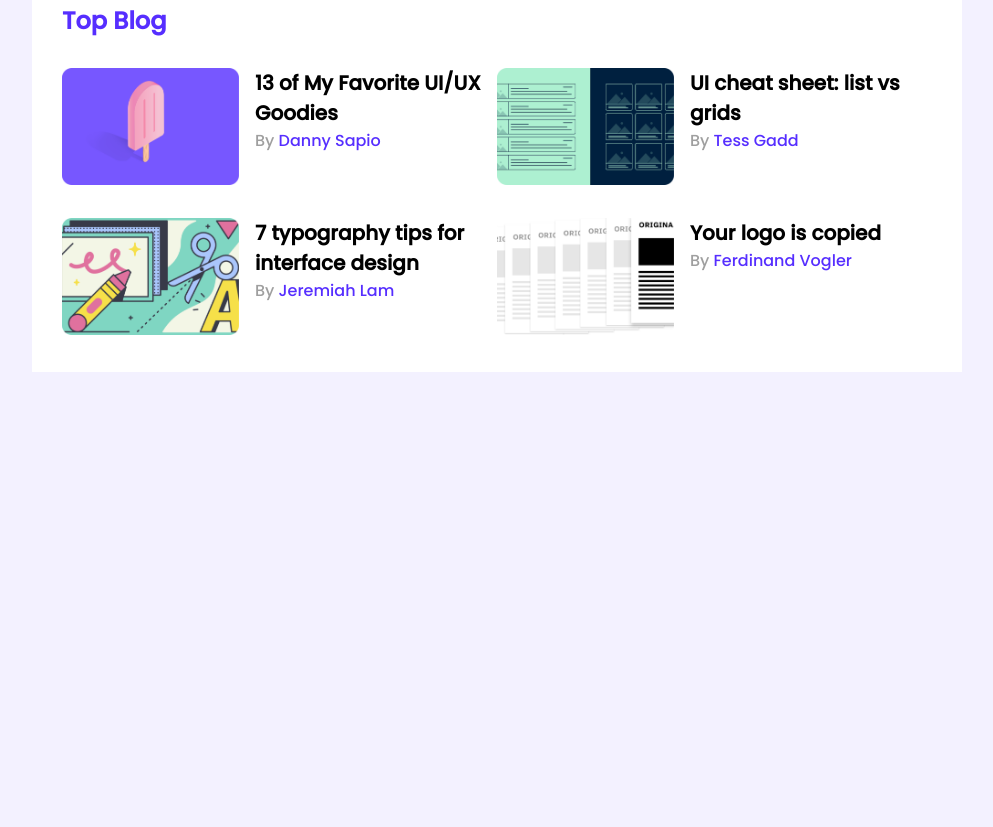
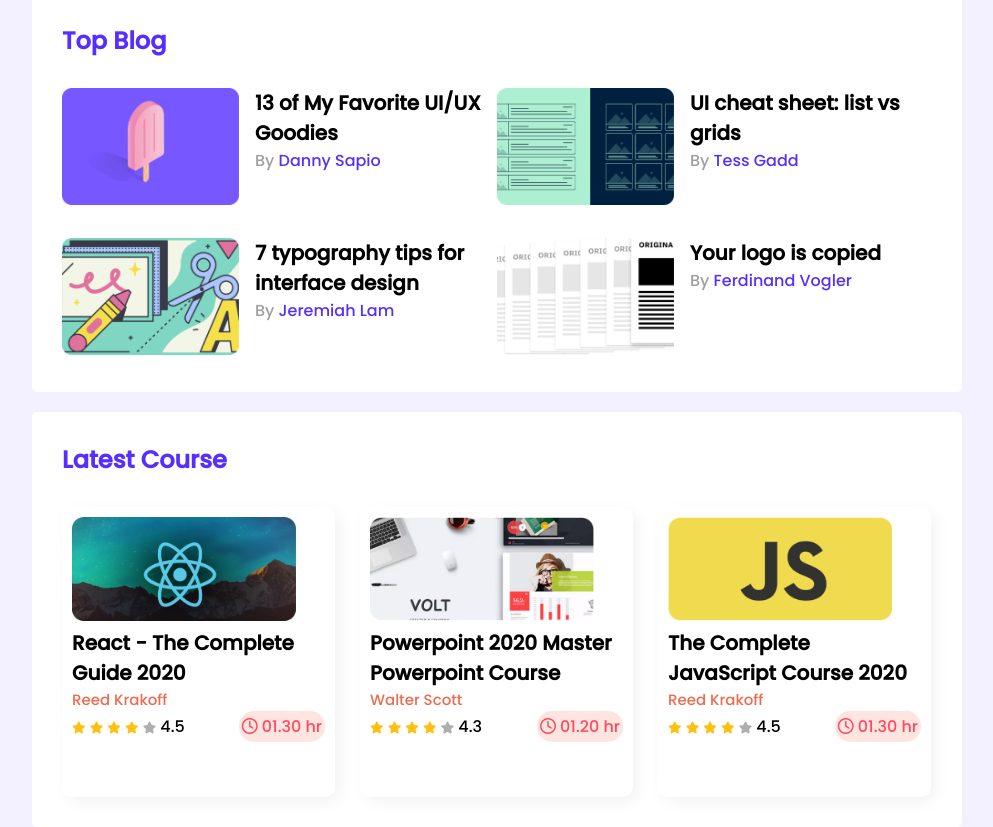
Before and after one commit to hasanshanto01/leader-board-css3, a plain HTML site: page index.html in a window 1280 px wide. Shown: the part 292-1119 px from the top of the page, without its empty margins (143-1136 px from the left). Before the commit the page ends 800 px from the top, so only its background shows below. Drawn offline with Linux system fonts and the light colour scheme.

Commit message:
code modified

```diff
--- a/css/style.css
+++ b/css/style.css
@@ -14,13 +14,16 @@
 
 main {
     display: flex;
-    justify-content: center;
+    flex-direction: column;
+    align-items: center;
 }
 
 .container {
     background-color: #FFFFFF;
     width: 870px;
     padding: 30px;
+    margin-top: 20px;
+    border-radius: 5px;
 }
 
 hr {
@@ -97,3 +100,102 @@
     color: #562EFF;
     font-size: 16px;
 }
+
+/* course styles */
+.course {
+    display: grid;
+    grid-template-columns: repeat(3, 1fr);
+    column-gap: 24px;
+}
+
+.course-content {
+    width: 253px;
+    height: 270px;
+    border-radius: 10px;
+    box-shadow: 5px 5px 15px rgba(0, 0, 0, 0.05);
+    padding: 10px;
+}
+
+.course-img img {
+    width: 224px;
+    height: 104px;
+}
+
+.course-title {
+    font-size: 20px;
+}
+
+.course-author {
+    color: #ED6B4F;
+    font-size: 15px;
+}
+
+.course-info {
+    display: flex;
+    justify-content: space-between;
+    align-items: center;
+}
+
+.fa-star {
+    font-size: 12px;
+}
+
+.fa-star.filled {
+    color: #FFC014;
+}
+
+.fa-star.empty {
+    color: #AEAEAE;
+}
+
+.course-duration {
+    color: #FF4A60;
+    background-color: #FEE5DF;
+    border-radius: 15px;
+    padding: 3px;
+}
+
+.fa-clock {
+    color: #FF4A60;
+}
+
+/*------------------------- media queries ------------------- */
+
+/* mobile device */
+@media only screen and (max-width:688px) {
+    .container {
+        width: 100%;
+    }
+
+    .player,
+    .blog,
+    .course {
+        grid-template-columns: repeat(1, 1fr);
+    }
+
+    .player-info,
+    .blog-content {
+        flex-direction: column;
+    }
+
+    .course {
+        display: flex;
+        flex-direction: column;
+        align-items: center;
+    }
+}
+
+@media only screen and (min-width:688px) and (max-width:992px) {
+    .container {
+        width: 100%;
+    }
+
+    .player,
+    .course {
+        grid-template-columns: repeat(2, 1fr);
+    }
+
+    .blog {
+        grid-template-columns: repeat(1, 1fr);
+    }
+}
--- a/index.html
+++ b/index.html
@@ -6,6 +6,10 @@
     <meta http-equiv="X-UA-Compatible" content="IE=edge">
     <meta name="viewport" content="width=device-width, initial-scale=1.0">
     <title>Leader Board</title>
+
+    <!-- font awesome -->
+    <script src="https://kit.fontawesome.com/39872b7f1b.js" crossorigin="anonymous"></script>
+
     <!-- stylesheet -->
     <link rel="stylesheet" href="css/style.css">
 </head>
@@ -96,6 +100,81 @@
                 </div>
             </div>
         </section>
+        <!-- latest course -->
+        <section class="container">
+            <h2 class="section-title">Latest Course</h2>
+            <div class="course">
+                <div class="course-content">
+                    <div class="course-img">
+                        <img src="images/courses/course-1.png" alt="">
+                    </div>
+                    <div class="course-detail">
+                        <h3 class="course-title">React - The Complete Guide 2020</h3>
+                        <p class="course-author">Reed Krakoff</p>
+                        <div class="course-info">
+                            <div class="rating">
+                                <i class="fa-solid fa-star filled"></i>
+                                <i class="fa-solid fa-star filled"></i>
+                                <i class="fa-solid fa-star filled"></i>
+                                <i class="fa-solid fa-star filled"></i>
+                                <i class="fa-solid fa-star empty"></i>
+                                <span>4.5</span>
+                            </div>
+                            <div class="course-duration">
+                                <i class="fa-regular fa-clock"></i>
+                                01.30 hr
+                            </div>
+                        </div>
+                    </div>
+                </div>
+                <div class="course-content">
+                    <div class="course-img">
+                        <img src="images/courses/course-2.png" alt="">
+                    </div>
+                    <div class="course-detail">
+                        <h3 class="course-title">Powerpoint 2020 Master Powerpoint Course</h3>
+                        <p class="course-author">Walter Scott</p>
+                        <div class="course-info">
+                            <div class="rating">
+                                <i class="fa-solid fa-star filled"></i>
+                                <i class="fa-solid fa-star filled"></i>
+                                <i class="fa-solid fa-star filled"></i>
+                                <i class="fa-solid fa-star filled"></i>
+                                <i class="fa-solid fa-star empty"></i>
+                                <span>4.3</span>
+                            </div>
+                            <div class="course-duration">
+                                <i class="fa-regular fa-clock"></i>
+                                01.20 hr
+                            </div>
+                        </div>
+                    </div>
+                </div>
+                <div class="course-content">
+                    <div class="course-img">
+                        <img src="images/courses/course-3.png" alt="">
+                    </div>
+                    <div class="course-detail">
+                        <h3 class="course-title">The Complete JavaScript Course 2020</h3>
+                        <p class="course-author">Reed Krakoff</p>
+                        <div class="course-info">
+                            <div class="rating">
+                                <i class="fa-solid fa-star filled"></i>
+                                <i class="fa-solid fa-star filled"></i>
+                                <i class="fa-solid fa-star filled"></i>
+                                <i class="fa-solid fa-star filled"></i>
+                                <i class="fa-solid fa-star empty"></i>
+                                <span>4.5</span>
+                            </div>
+                            <div class="course-duration">
+                                <i class="fa-regular fa-clock"></i>
+                                01.30 hr
+                            </div>
+                        </div>
+                    </div>
+                </div>
+            </div>
+        </section>
     </main>
     <!-- main ends -->
 
```
